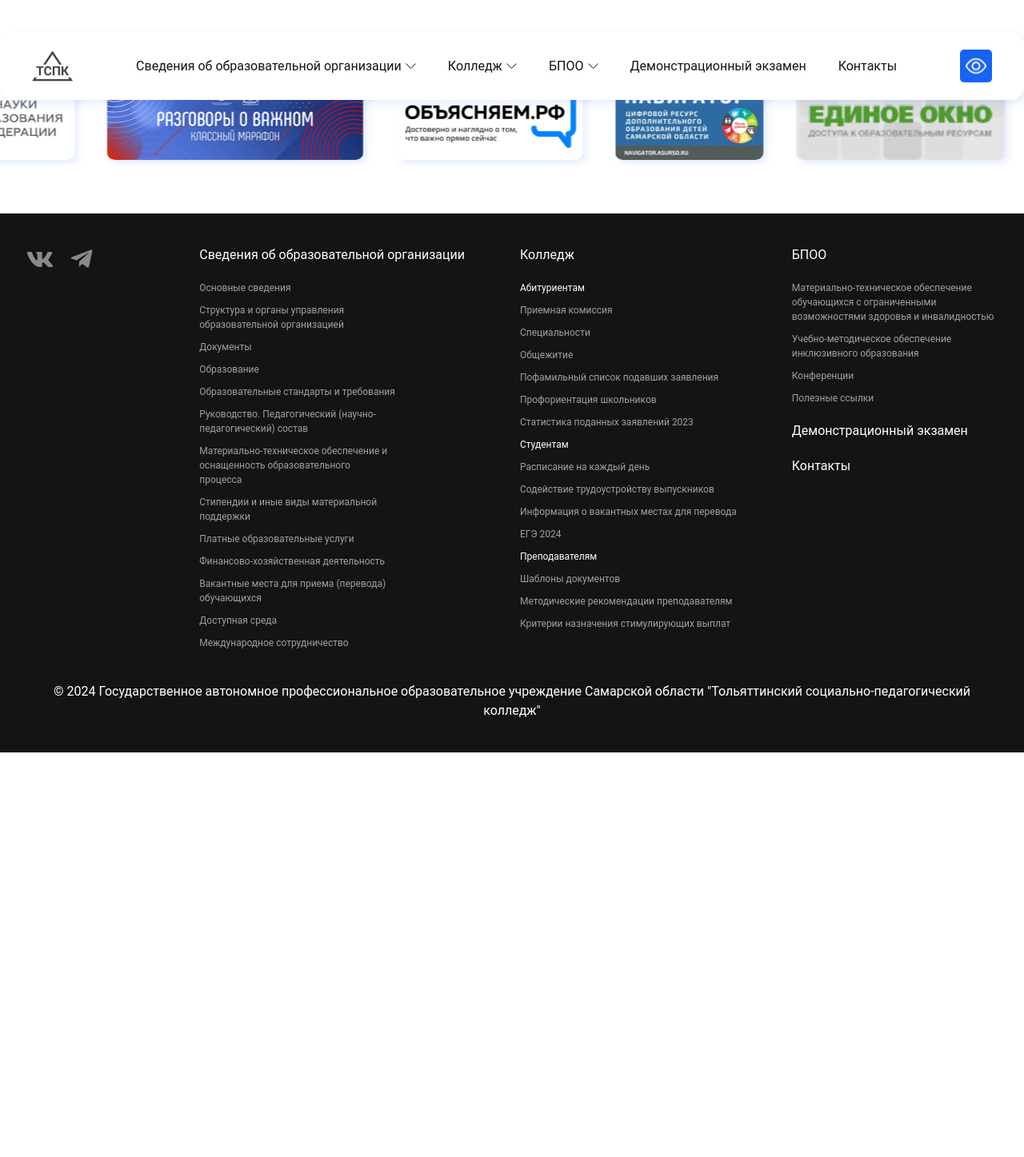
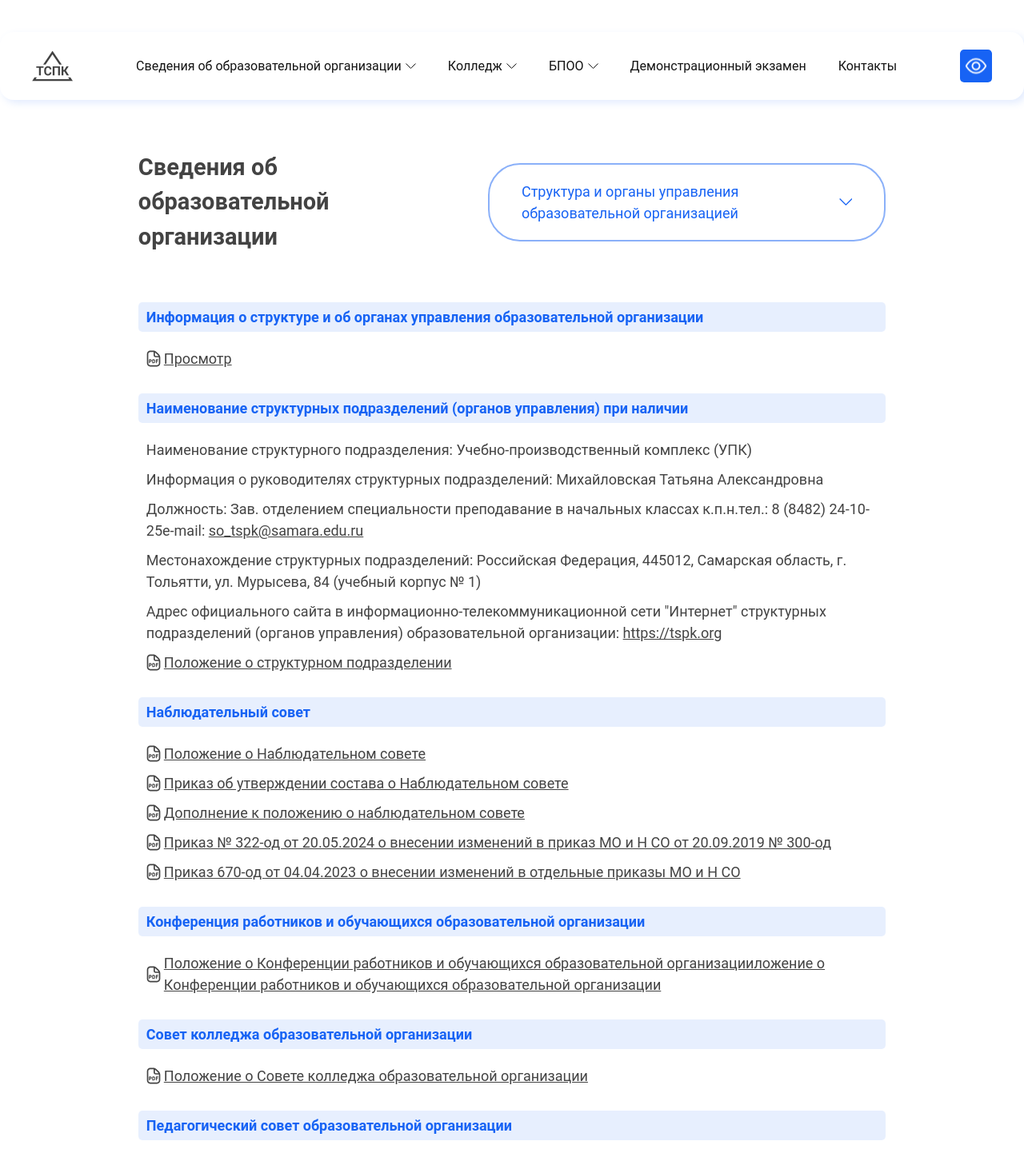
Before and after one commit to esaytar/tspk, a React (Vite) app: page /structure-college in a window 1280 px wide. Shown: the top 1447 px of the page at 80% size. Before the commit the page ends 941 px from the top, so only its background shows below. Built offline with nearby package versions, Linux system fonts and the light colour scheme.

Commit message:
add structure of college page

```diff
--- a/public/pages/college-info/BasicDataPage.jsx
+++ b/public/pages/college-info/BasicDataPage.jsx
@@ -4,7 +4,7 @@ import { useState, useRef, useEffect } from 'react';
 import HeadingInfoPage from '../../../src/components/HeadingInfoPage';
 import LogoTSPK from '../../../src/assets/icons/components/LogoTSPK';
 import InfoString from '../../../src/components/InfoString';
-import basicInfo from '../../../src/data/collegeInfo.jsx'
+import {basicInfo} from '../../../src/data/collegeInfo.jsx'
 
 export default function BasicDataPage() {
     const listRef = useRef()
@@ -14,7 +14,7 @@ export default function BasicDataPage() {
             <Helmet>
                 <title>Сведения об образовательной организации | Тольяттинский социально-педагогический колледж</title>
             </Helmet>
-            <HeadingInfoPage listRef={listRef}/>
+            <HeadingInfoPage listRef={listRef} titleList='Основные сведения'/>
 
             <div className='text-18 flex flex-col gap-[1.88rem]'>
                 <LogoTSPK styles='fill-grayMainText w-[79px] h-[59px]'/>
@@ -35,10 +35,7 @@ export default function BasicDataPage() {
                     ))
                 }
                 <p className='text-[12px] text-grayMainText text-center lg:text-left'>Вся представленная на данной странице информация полностью соответствует Приказу Федеральной службы по надзору в сфере образования и науки от 14.08.2020 № 831 "Об утверждении Требований к структуре официального сайта образовательной организации в информационно-телекоммуникационной сети "Интернет" и формату представления информации" (Зарегистрированному 12.11.2020 № 60867)</p>
-
             </div>
-
-
         </div>
     )
 }
--- /dev/null
+++ b/public/pages/college-info/ManagementStructurePage.jsx
@@ -0,0 +1,37 @@
+import {React, useRef } from 'react'
+import { Helmet } from 'react-helmet';
+import HeadingInfoPage from '../../../src/components/HeadingInfoPage';
+import {structureInfo} from '../../../src/data/collegeInfo.jsx'
+import InfoString from '../../../src/components/InfoString.jsx';
+
+export default function ManagementStructurePage() {
+    const listRef = useRef()
+
+    return (
+        <div className='flex flex-col xl:w-[73%] gap-[1.43rem] md:gap-[3.75rem] px-[2.14rem] lg:p-0 w-full mt-[5.5rem]'>
+            <Helmet>
+                <title>Сведения об образовательной организации | Тольяттинский социально-педагогический колледж</title>
+            </Helmet>
+            <HeadingInfoPage listRef={listRef} titleList='Структура и органы управления образовательной организацией'/>
+
+            <div className='text-18 flex flex-col gap-[1.88rem]'>
+                {
+                    structureInfo.map((item, index) => (
+                        <InfoString
+                            title={item.title}
+                            key={index}
+                        >
+                            {Array.isArray(item.content) ? (
+                                item.content.map((contentItem, contentIndex) =>
+                                    <div key={Date().now} className='px-2.5 flex flex-col gap-5' >{contentItem}</div>
+                                )
+                            ) : (
+                                <div key={Date().now} className='px-2.5'>{item.content}</div>
+                            )}
+                        </InfoString>
+                    ))
+                }
+            </div>
+        </div>
+    )
+}
--- a/src/App.jsx
+++ b/src/App.jsx
@@ -7,6 +7,7 @@ import ContactsPage from '../public/pages/ContactsPage'
 import Footer from './components/Footer'
 import MarqueeBlock from './components/MarqueeBlock'
 import BasicDataPage from '../public/pages/college-info/BasicDataPage'
+import ManagementStructurePage from '../public/pages/college-info/ManagementStructurePage'
 
 function App() {
     const menuRef = useRef(null);
@@ -24,6 +25,7 @@ function App() {
                 <Route path='/' element={<MainPage/>}></Route>
                 <Route path='/contacts' element={<ContactsPage/>}></Route>
                 <Route path='/basic-data' element={<BasicDataPage/>}></Route>
+                <Route path='/structure-college' element={<ManagementStructurePage/>}></Route>
             </Routes>
             <MarqueeBlock/>
             <Footer/>
--- a/src/components/HeadingInfoPage.jsx
+++ b/src/components/HeadingInfoPage.jsx
@@ -1,10 +1,10 @@
 import React from 'react'
+import { Link } from "react-router-dom"
 import { useState, useRef, useEffect } from 'react';
 import ArrowBottom from '../assets/icons/components/ArrowBottom';
 
-export default function HeadingInfoPage({listRef}) {
+export default function HeadingInfoPage({listRef, titleList}) {
     const [isOpened, setIsOpened] = useState(false)
-    const [titleList, setTitleList] = useState('Основные сведения')
 
     useEffect(() => {
         function handleClickOutside(event) {
@@ -18,11 +18,6 @@ export default function HeadingInfoPage({listRef}) {
         };
     }, []);
 
-
-    const selectPage = (e) => {
-        setTitleList(e.target.textContent)
-    }
-
     return (
         <div className='w-full flex justify-between items-center flex-col lg:flex-row gap-[1.43rem]'>
             <h1 className='lg:text-[1.81rem] text-grayMainText font-semibold lg:w-10/12 text-[1.28rem]'>Сведения об образовательной организации</h1>
@@ -31,9 +26,9 @@ export default function HeadingInfoPage({listRef}) {
                     <p className='text-mainBlue '>{titleList}</p>
                     <ArrowBottom style='stroke-mainBlue w-[23px] h-[12px]'/>
                 </div>
-                <ul onClick={selectPage} className={`${isOpened ? 'flex' : 'hidden'} absolute flex-col lg:px-10 lg:py-5 p-[1.43rem] bg-white text-mainBlue gap-5 rounded-[2.5rem] z-20 mt-2.5 shadow-newShad`}>
-                    <li><a href="">Основные сведения</a></li>
-                    <li><a href="">Структура и органы управления образовательной организацией</a></li>
+                <ul  className={`${isOpened ? 'flex' : 'hidden'} absolute flex-col lg:px-10 lg:py-5 p-[1.43rem] bg-white text-mainBlue gap-5 rounded-[1.43rem] lg:rounded-[2.5rem] z-20 mt-2.5 shadow-newShad`}>
+                    <li><Link to="/basic-data">Основные сведения</Link></li>
+                    <li><Link to="/structure-college">Структура и органы управления образовательной организацией</Link></li>
                     <li><a href="">Документы</a></li>
                     <li><a href="">Образование</a></li>
                     <li><a href="">Образовательные стандарты и требования</a></li>
--- a/src/components/menu/CollegeMenu.jsx
+++ b/src/components/menu/CollegeMenu.jsx
@@ -1,7 +1,6 @@
 import React from 'react'
 
 export default function CollegeMenu({ulID, index, main, gap}) {
-
     const items = [
         [
             {
--- a/src/components/menu/DataCollegeMenu.jsx
+++ b/src/components/menu/DataCollegeMenu.jsx
@@ -11,7 +11,7 @@ export default function DataCollegeMenu({main, liW, ulID, index}) {
         {
             classes: true,
             value: 'Структура и органы управления образовательной организацией',
-            link: ''
+            link: '/structure-college'
         },
         {
             classes: false,
--- a/src/data/collegeInfo.jsx
+++ b/src/data/collegeInfo.jsx
@@ -1,6 +1,7 @@
 import doc from '../assets/icons/doc_icon.svg'
+import docPDF from '../assets/icons/doc_pdf.svg'
 
-const basicInfo = [
+export const basicInfo = [
     {
         title: 'Полное и сокращенное (при наличии) наименование образовательной организации',
         content: [
@@ -97,15 +98,15 @@ const basicInfo = [
             [
                 <p className="bg-mainBlue/5 text-mainBlue rounded-[0.31rem] py-[0.31rem] px-2.5 mt-2">Места осуществления образовательной деятельности при использовании сетевой формы реализации образовательных программ</p>,
                 <p className="px-2.5 flex flex-col gap-2.5">
-                    <a href='https://tspk.org/images/Local_act/Polozenie_o_setevoy_forme.pdf' className='flex gap-1 items-center underline'><img src={doc} alt="" />Положение сетевой форме реализации образовательных программ в ГАПОУ ТСПК</a>
-                    <a href='https://tspk.org/images/veduziykollege/reglamnt_setevogo_vzaim.pdf' className='flex gap-1 items-center underline'><img src={doc} alt="" />Регламент сетевого взаимодействия ведущего колледжа с профильными профессиональными образовательными организациями</a>
-                    <a href='https://tspk.org/images/Local_act/Polozenie_o_setevoy_forme.pdf' className='flex gap-1 items-center underline'><img src={doc} alt="" />Положение о центре сетевого взаимодействия ГАПОУ ТСПК</a>
+                    <a href='https://tspk.org/images/Local_act/Polozenie_o_setevoy_forme.pdf' className='flex gap-1 items-center underline'><img src={doc} alt="документ" />Положение сетевой форме реализации образовательных программ в ГАПОУ ТСПК</a>
+                    <a href='https://tspk.org/images/veduziykollege/reglamnt_setevogo_vzaim.pdf' className='flex gap-1 items-center underline'><img src={doc} alt="документ" />Регламент сетевого взаимодействия ведущего колледжа с профильными профессиональными образовательными организациями</a>
+                    <a href='https://tspk.org/images/Local_act/Polozenie_o_setevoy_forme.pdf' className='flex gap-1 items-center underline'><img src={doc} alt="документ" />Положение о центре сетевого взаимодействия ГАПОУ ТСПК</a>
                 </p>
             ],
             [
                 <p className="bg-mainBlue/5 text-mainBlue rounded-[0.31rem] py-[0.31rem] px-2.5 mt-2">Места проведения практики</p>,
                 <p className="px-2.5 flex flex-col gap-2.5">
-                    <a href='' className='flex gap-1 items-center underline'><img src={doc} alt="" />Места проведения практики</a>
+                    <a href='' className='flex gap-1 items-center underline'><img src={doc} alt="документ" />Места проведения практики</a>
                 </p>
             ],
             [
@@ -120,4 +121,42 @@ const basicInfo = [
     }
 ]
 
-export default basicInfo
+export const structureInfo = [
+    {
+        title: 'Информация о структуре и об органах управления образовательной организации',
+        content: <a className='flex items-center underline gap-1' href="https://tspk.org/images/oficial_dokument_2016/struktura.pdf"><img src={docPDF} alt="PDF-файл" /> Просмотр</a>
+    },
+    {
+        title: 'Наименование структурных подразделений (органов управления) при наличии',
+        content: [
+            'Наименование структурного подразделения: Учебно-производственный комплекс (УПК)',
+            'Информация о руководителях структурных подразделений: Михайловская Татьяна Александровна',
+            <p>Должность: Зав. отделением специальности преподавание в начальных классах к.п.н.тел.: 8 (8482) 24-10-25e-mail: <a className='underline' href="mailto:so_tspk@samara.edu.ru">so_tspk@samara.edu.ru</a></p>,
+            'Местонахождение структурных подразделений: Российская Федерация, 445012, Самарская область, г. Тольятти, ул. Мурысева, 84 (учебный корпус № 1)',
+            <p>Адрес официального сайта в информационно-телекоммуникационной сети "Интернет" структурных подразделений (органов управления) образовательной организации: <a className='underline' href='https://tspk.org'>https://tspk.org</a></p>,
+            <a className='flex items-center underline gap-1' href="https://tspk.org/images/Local_act/Polozenie_o_strukturnom_podrazdelenii.pdf"><img src={docPDF} alt="PDF-файл" /> Положение о структурном подразделении</a>
+        ]
+    },
+    {
+        title: 'Наблюдательный совет',
+        content: [
+            <a className='flex items-center underline gap-1' href="https://tspk.org/images/Local_act/Polozenie_o_nabludatelnom_sovete.pdf"><img src={docPDF} alt="PDF-файл" /> Положение о Наблюдательном совете</a>,
+            <a className='flex items-center underline gap-1' href="https://tspk.org/images/Local_act/Prikaz_o_nabl_sovete.pdf"><img src={docPDF} alt="PDF-файл" /> Приказ об утверждении состава о Наблюдательном совете</a>,
+            <a className='flex items-center underline gap-1' href="https://tspk.org/images/Local_act/Polozenie_o_nabludatelnom_sovete_dopolnenie.pdf"><img src={docPDF} alt="PDF-файл" /> Дополнение к положению о наблюдательном совете</a>,
+            <a className='flex items-center underline gap-1' href="https://tspk.org/images/Local_act/izmenenia_nabl_sovet_705-od.pdf"><img src={docPDF} alt="PDF-файл" />Приказ № 322-од от 20.05.2024 о внесении изменений в приказ МО и Н СО от 20.09.2019 № 300-од</a>,
+            <a className='flex items-center underline gap-1' href="https://tspk.org/images/Local_act/Ob_izm_v_sostav_nab_soveta_13-od.pdf"><img src={docPDF} alt="PDF-файл" />Приказ 670-од от 04.04.2023 о внесении изменений в отдельные приказы МО и Н СО</a>
+        ]
+    },
+    {
+        title: 'Конференция работников и обучающихся образовательной организации',
+        content: <a className='flex items-center underline gap-1' href="https://tspk.org/images/Local_act/Polozenie_o_konf.pdf"> <img src={docPDF} alt="PDF-файл" /> Положение о Конференции работников и обучающихся образовательной организацииложение о Конференции работников и обучающихся образовательной организации</a>
+    },
+    {
+        title: 'Совет колледжа образовательной организации',
+        content: <a className='flex items-center underline gap-1' href="https://tspk.org/images/Local_act/Polozenie_o_sovete_uchrezdenia.pdf"> <img src={docPDF} alt="PDF-файл" /> Положение о Совете колледжа образовательной организации</a>
+    },
+    {
+        title: 'Педагогический совет образовательной организации',
+        content: <a className='flex items-center underline gap-1' href="https://tspk.org/images/Local_act/Polozenie_o_pedagogicheskom_sovete.pdf"> <img src={docPDF} alt="PDF-файл" /> Положение о педагогическом совете образовательной организации</a>
+    },
+]
```
Also changed, not shown: src/assets/icons/doc_pdf.svg (added).
